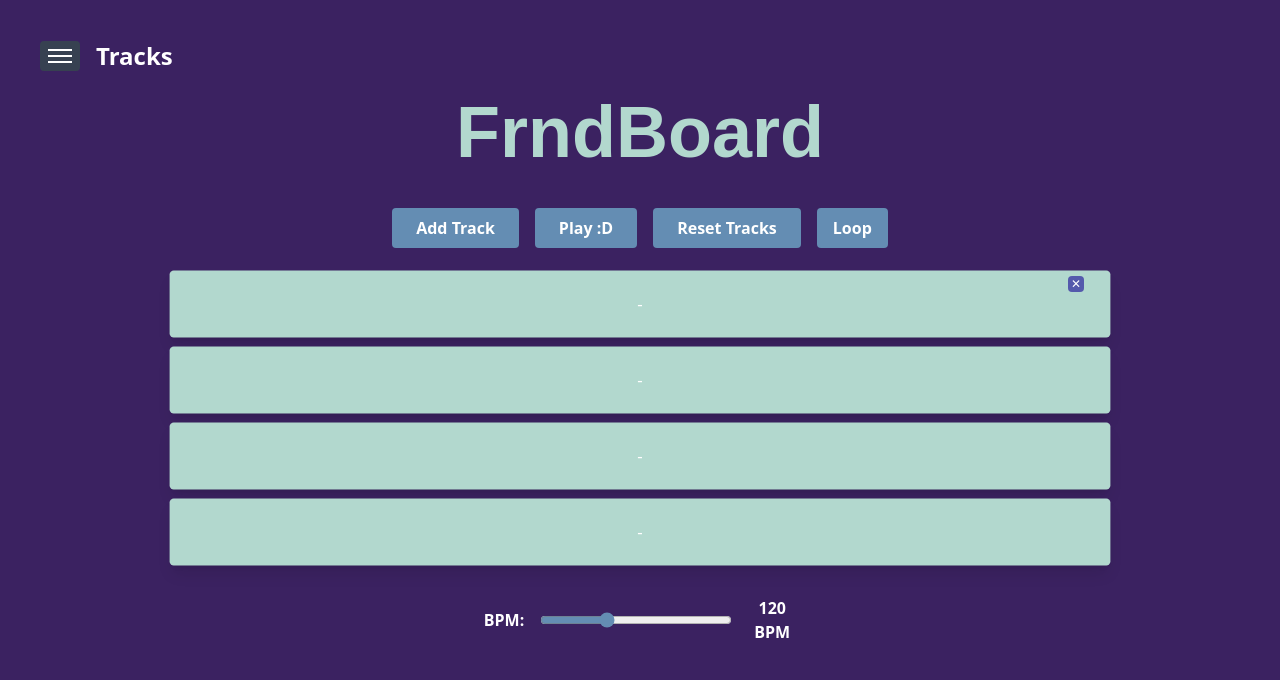
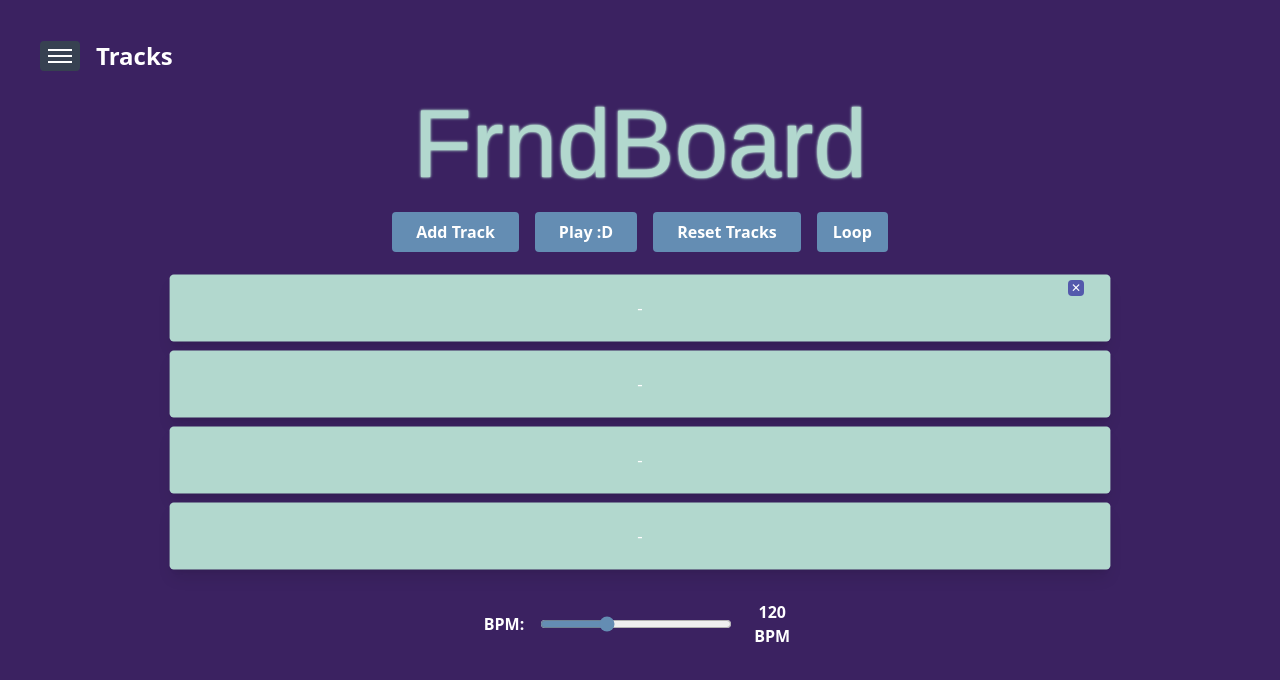
Before and after one commit to ashyune/FrndBoard, a React (Create React App) app: page / in a window 1280 px wide. Shown: the top 680 px of the page. Built offline with nearby package versions, Linux system fonts and the light colour scheme; no server answers; the HTML template or start-up script is replaced by a standard one.

Commit message:
Animations/Style etc

```diff
--- a/src/App.js
+++ b/src/App.js
@@ -1,5 +1,6 @@
 import { useState, useEffect, useRef } from "react";
 import Sidebar from "./components/Sidebar";
+import LetterAnim from "./components/LetterAnim";
 
 function App() {
   const [sidebarOpen, setSidebarOpen] = useState(false);
@@ -185,9 +186,9 @@ function App() {
         handleUpload={handleUpload}
       />
 
-      <h1 className="font-bbh text-7xl font-bold text-center text-[#B2D8CE] mb-10">
-        FrndBoard
-      </h1>
+      <div >
+        <LetterAnim text="FrndBoard" />
+      </div>
 
       <div className="flex justify-center mb-6">
         <button
--- /dev/null
+++ b/src/components/LetterAnim.jsx
@@ -0,0 +1,33 @@
+import React from "react";
+
+const LetterAnim = ({ text }) => {
+  const handleMouseEnter = (e) => {
+    const letters = e.currentTarget.querySelectorAll("span");
+    letters.forEach((letter, i) => {
+      letter.style.transition = `transform 0.3s ease ${i * 50}ms, color 0.3s ease ${i * 50}ms`;
+      letter.style.transform = "translateY(-10px)";
+      letter.style.color = "#CDEDE6";
+
+
+      setTimeout(() => {
+        letter.style.transform = "translateY(0)";
+        letter.style.color = "#dec3ffff";
+      }, 300 + i * 50);
+    });
+  };
+
+  return (
+    <h1
+      className="font-bbh text-8xl text-center mb-5 flex justify-center cursor-pointer animate-glow animate-float"
+      onMouseEnter={handleMouseEnter}
+    >
+      {text.split("").map((char, i) => (
+        <span key={i} className="inline-block text-[#B2D8CE]">
+          {char}
+        </span>
+      ))}
+    </h1>
+  );
+};
+
+export default LetterAnim;
--- a/tailwind.config.js
+++ b/tailwind.config.js
@@ -1,7 +1,23 @@
+/** @type {import('tailwindcss').Config} */
 module.exports = {
   content: ["./src/**/*.{js,jsx,ts,tsx}"],
   theme: {
-    extend: {},
+    extend: {
+      keyframes: {
+        glow: {
+          '0%, 100%': { textShadow: '0 0 1px #B2D8CE, 0 0 2px #B2D8CE, 0 0 3px #B2D8CE' },
+          '50%': { textShadow: '0 0 2px #B2D8CE, 0 0 3px #B2D8CE, 0 0 4px #B2D8CE' },
+        },
+        float: {
+          '0%, 100%': { transform: 'translateY(0)' },
+          '50%': { transform: 'translateY(-3px)' },
+        },
+      },
+      animation: {
+        glow: 'glow 3s ease-in-out infinite',
+        float: 'float 3s ease-in-out infinite',
+      },
+    },
   },
   plugins: [],
 };
```
Also changed, not shown: src/index.css (line endings or trailing spaces).
